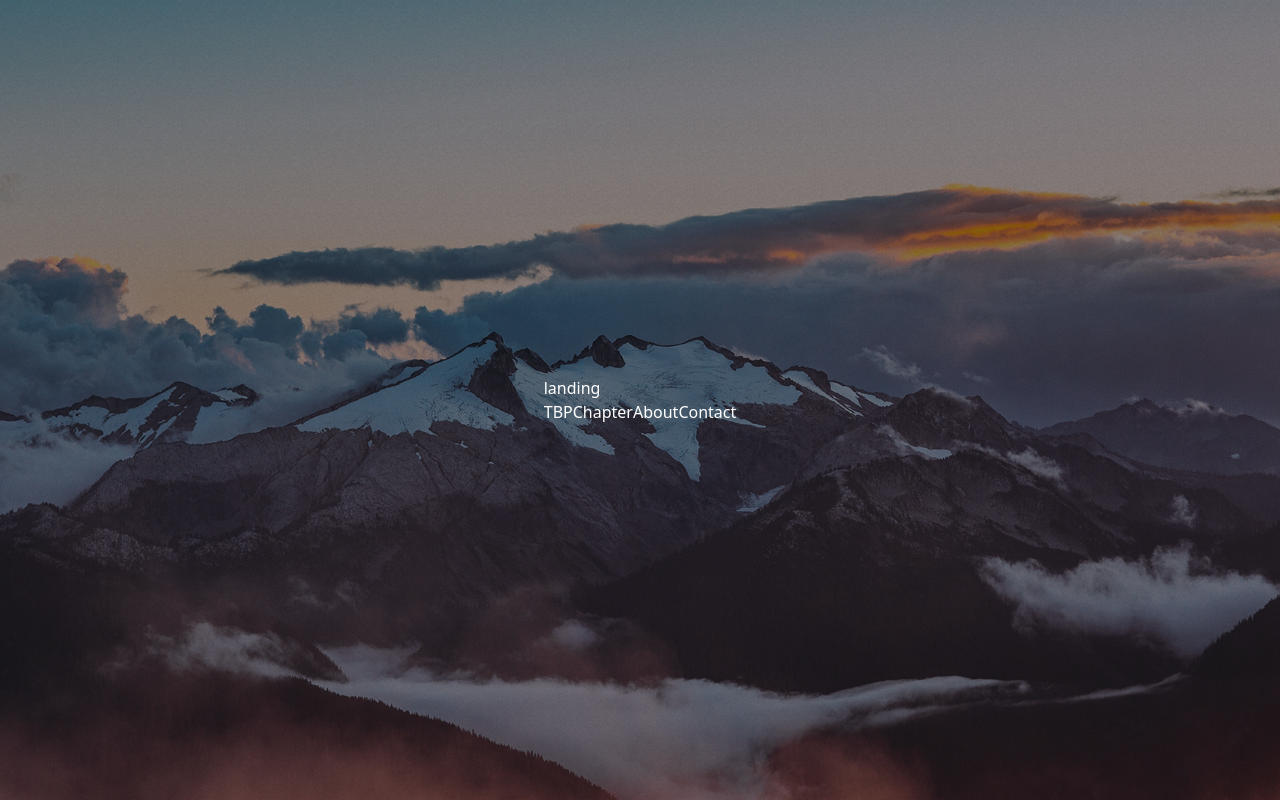
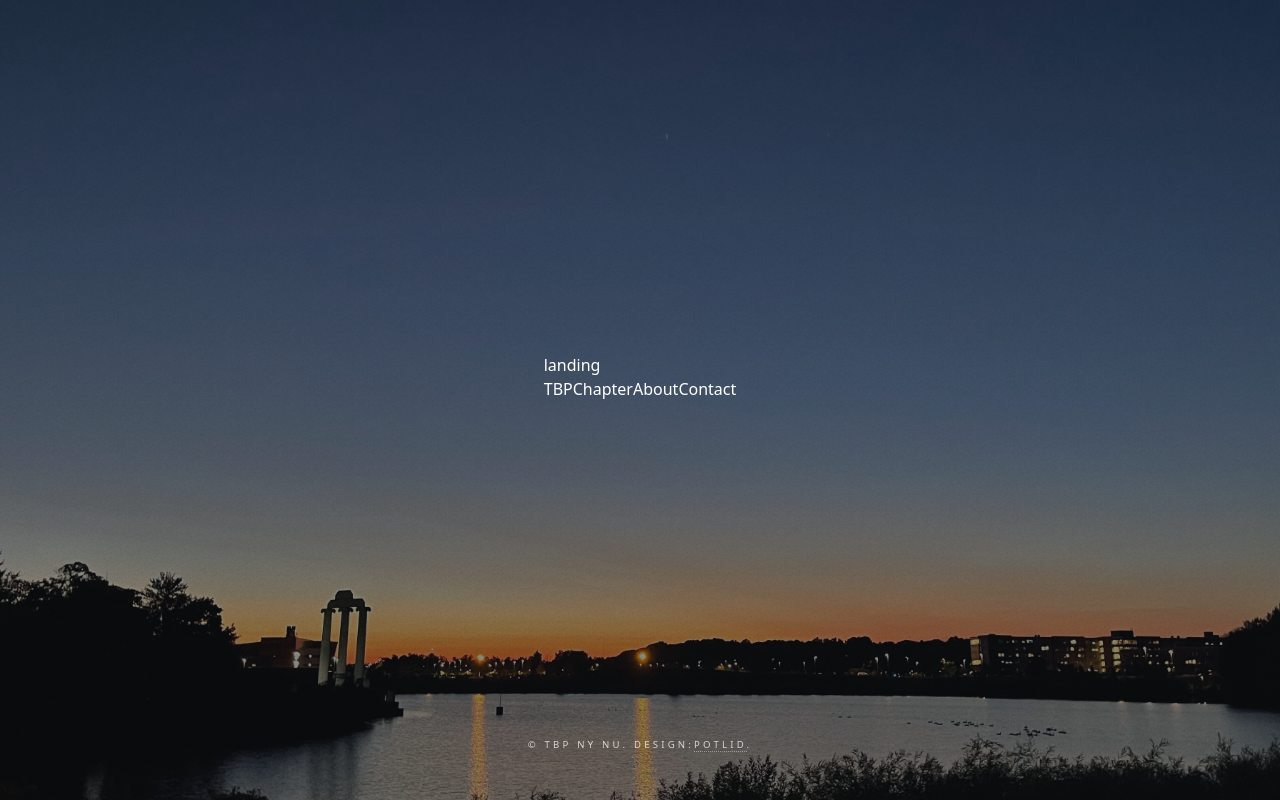
Before and after one commit to PotLid/tbp-ny-nu, a Next.js app: page / in a window 1280 px wide. Built offline with nearby package versions, Linux system fonts and the light colour scheme.

Commit message:
work on landing page

```diff
--- a/components/Background/styles.module.css
+++ b/components/Background/styles.module.css
@@ -33,7 +33,7 @@
     transition: -webkit-transform .325s ease-in-out,-webkit-filter .325s ease-in-out;
     transition: transform .325s ease-in-out,filter .325s ease-in-out;
     transition: transform .325s ease-in-out,filter .325s ease-in-out,-webkit-transform .325s ease-in-out,-webkit-filter .325s ease-in-out;
-    background-image: url('./bg.jpg');
+    background-image: url('./bg_ub.jpeg');
     background-position: center;
     background-size: cover;
     background-repeat: no-repeat;
--- /dev/null
+++ b/components/Footer/footer.tsx
@@ -0,0 +1,18 @@
+export default function Footer({}) {
+
+    return(
+        <footer className="w-full max-w-full mt-8 text-center">
+            <p className="tracking-[.2rem] text-[.6rem] opacity-75 uppercase">
+                &copy; TBP NY NU. Design:
+                <a
+                    className="border-b border-b-white/50 border-dotted transition duration-200 ease-in-out hover:border-b-transparent"
+                    href="https://potlid.dev"
+                    target="_blank"
+                    rel="noopener noreferrer"
+                >
+                    PotLid
+                </a>.
+            </p>
+        </footer>
+    )
+}
--- a/components/layout.tsx
+++ b/components/layout.tsx
@@ -1,6 +1,5 @@
 import Head from "next/head";
 import {motion} from 'framer-motion'
-import {Return} from "@/components/nav";
 import {title as metaTitle} from "@/lib/info";
 
 
@@ -13,44 +12,57 @@ export function Article({children}:{children: React.ReactNode}) {
     )
 }
 
-export function SubLayout({children, title}: {children: React.ReactNode, title?: string | null}) {
+function Frame({children, className}:{children: React.ReactNode | null, className?: string}){
+    return (
+        <div className={`antialiased px-8 py-12 z-10 min-h-screen w-full h-full relative flex flex-col items-center ${className}`}>
+            {children}
+        </div>
+    )
+}
+
+export function SubLayout({children, title, className}: {children: React.ReactNode, title?: string, className?: string}) {
     return (
         <>
             <Head>
                 <title>{title ? `${title} | ${metaTitle}` : metaTitle}</title>
             </Head>
             <motion.div
+                className={className}
                 initial={{ transform: "translateY(.25rem)", opacity: 0 }}
                 animate={{ transform: "translateY(0)", opacity: 1 }}
                 exit={{ transform: "translateY(.25rem)", opacity: 0 }}
                 transition={{
-                    type: "ease",
+                    type: "ease-in-out",
                     duration: .325,
                 }}
             >
-                {children}
-                <Return />
+                <Frame className="justify-center">
+                    {children}
+                </Frame>
             </motion.div>
         </>
     )
 }
 
-export function MainLayout({children, title}: {children: React.ReactNode, title?: string}) {
+export function MainLayout({children, title, className}: {children: React.ReactNode, title?: string, className?: string}) {
     return (
         <>
             <Head>
                 <title>{title ? `${metaTitle} | ${title}` : metaTitle}</title>
             </Head>
             <motion.div
+                className={className}
                 initial={{ filter: "blur(.1rem)",transform: "scale(.95)", opacity: 0 }}
                 animate={{ filter: "blur(0)", transform: "scale(1)", opacity: 1 }}
                 exit={{ filter: "blur(.1rem)",transform: "scale(.95)", opacity: 0 }}
                 transition={{
-                    type: "ease",
+                    type: "ease-in-out",
                     duration: .325,
                 }}
             >
-                {children}
+                <Frame className="justify-between before:content-[''] before:block">
+                    {children}
+                </Frame>
             </motion.div>
         </>
 
--- a/pages/_app.tsx
+++ b/pages/_app.tsx
@@ -2,16 +2,21 @@ import '@/styles/globals.css'
 import type {AppProps} from 'next/app'
 import {AnimatePresence} from "framer-motion";
 import {Background} from "@/components/Background";
+import Head from "next/head";
 
 export default function App({Component, pageProps, router}: AppProps) {
     return (
-        <main>
-            <div className="antialiased relative flex flex-col justify-center items-center px-8 py-12 z-10 min-h-screen w-full">
+        <>
+            <Head>
+                <meta name="viewport" content="width=device-width, initial-scale=1" />
+            </Head>
+            <main>
                 <AnimatePresence mode="wait" initial={true}>
                     <Component {...pageProps} key={router.asPath}/>
                 </AnimatePresence>
-            </div>
-            <Background isMain={router.asPath === "/"} />
-        </main>
+                <Background isMain={router.asPath === "/"}/>
+            </main>
+        </>
+
     )
 }
--- a/pages/_document.tsx
+++ b/pages/_document.tsx
@@ -15,7 +15,6 @@ export default function RootDocument() {
             <Head>
                 <meta name="robots" content="follow, index"/>
                 <meta name="description" content={meta.description}/>
-                <meta name="viewport" content="width=device-width, initial-scale=1" />
                 <link rel="icon" href="/favicon.ico" />
                 <meta property="og:site_name" content={meta.title}/>
                 <meta property="og:description" content={meta.description}/>
--- a/pages/about/index.tsx
+++ b/pages/about/index.tsx
@@ -1,11 +1,13 @@
 import {SubLayout} from "@/components/layout";
+import {Return} from "@/components/nav";
 
 export default function About() {
 
     return (
-        <SubLayout title="About">
+        <SubLayout title="About" className="relative z-10">
             <div>
                 About
+                <Return />
             </div>
         </SubLayout>
     )
--- a/pages/chapter/index.tsx
+++ b/pages/chapter/index.tsx
@@ -1,10 +1,12 @@
 import {SubLayout} from "@/components/layout";
+import {Return} from "@/components/nav";
 
 export default function Chapter() {
     return (
-        <SubLayout title="Chapter">
+        <SubLayout title="Chapter" className="relative z-10">
             <div>
                 Chapter
+                <Return />
             </div>
         </SubLayout>
 
--- a/pages/contact/index.tsx
+++ b/pages/contact/index.tsx
@@ -1,10 +1,12 @@
 import {SubLayout} from "@/components/layout";
+import {Return} from "@/components/nav";
 
 export default function Contact() {
     return(
-        <SubLayout title="Contact">
+        <SubLayout title="Contact" className="relative z-10">
             <div>
                 Contact
+                <Return />
             </div>
         </SubLayout>
 
--- a/pages/index.tsx
+++ b/pages/index.tsx
@@ -1,13 +1,15 @@
 import {MainLayout} from "@/components/layout";
 import {NavBar} from "@/components/nav";
+import Footer from "@/components/Footer/footer";
 
 export default function Home() {
-  return (
-    <MainLayout>
-        <div>
-          landing
-        </div>
-      <NavBar />
-    </MainLayout>
-  )
+    return (
+        <MainLayout className="relative z-10">
+            <div className="relative">
+                landing
+                <NavBar/>
+            </div>
+            <Footer/>
+        </MainLayout>
+    )
 }
--- a/pages/tbp/index.tsx
+++ b/pages/tbp/index.tsx
@@ -1,10 +1,12 @@
 import {SubLayout} from "@/components/layout";
+import {Return} from "@/components/nav";
 
 export default function TBP() {
     return (
-        <SubLayout>
+        <SubLayout className="relative z-10">
             <div>
                 TBP
+                <Return />
             </div>
         </SubLayout>
     )
```
Also changed, not shown: components/Background/bg.jpg (deleted), components/Background/bg_ub.jpeg (added), components/footer.tsx (deleted), lib/info.tsx (line endings or trailing spaces).
